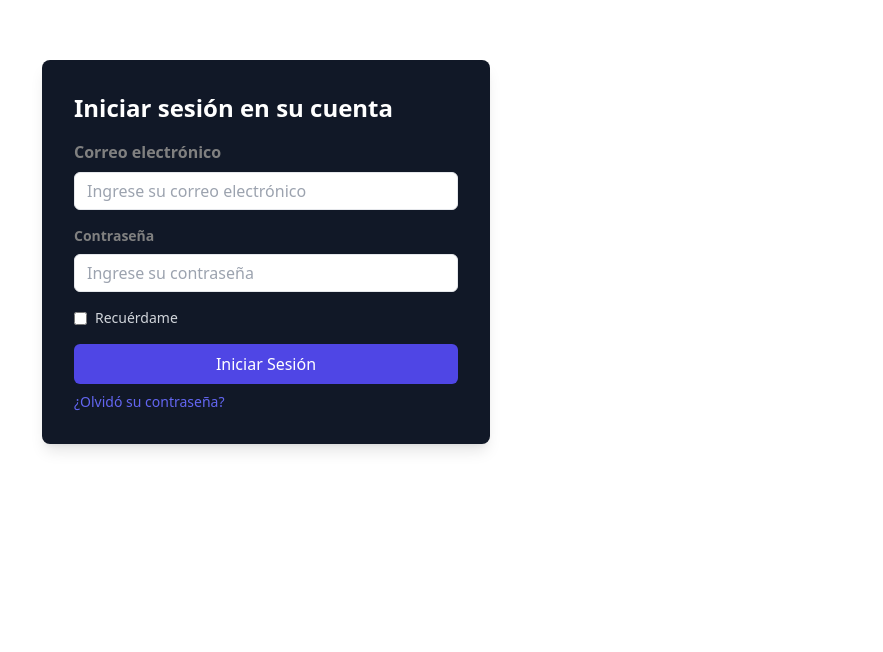
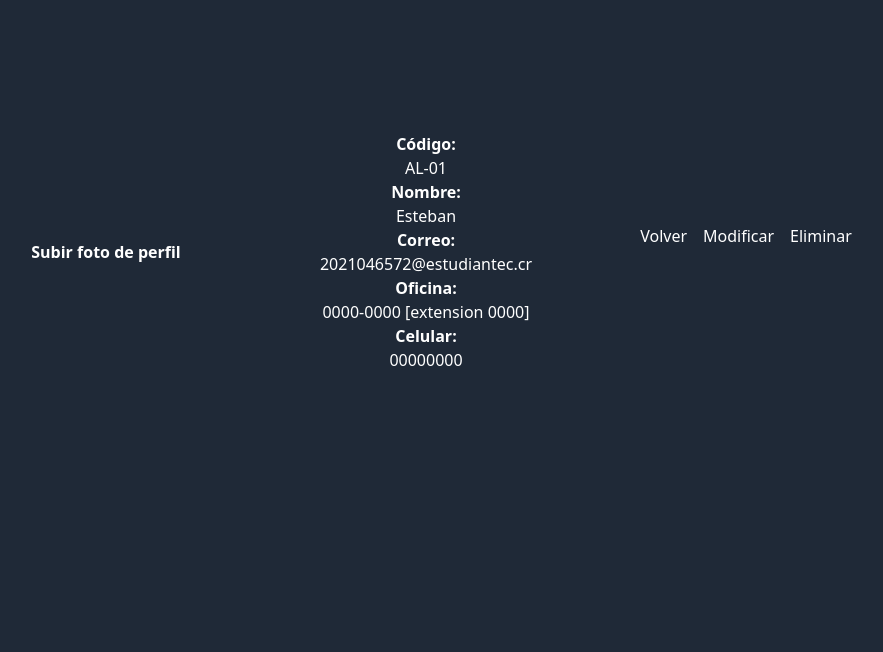
Before and after one commit to Willvillegas/Proyecto-DS-Equipo5, a React (Vite) app in the folder Client/: page /mostrar-profesor-sede in a window 1280 px wide. Shown: the part 148-800 px from the top of the page, without its empty margins (374-1257 px from the left). Built offline with nearby package versions, Linux system fonts and the light colour scheme; no server answers.

Commit message:
Nuevos componentes: button e input

```diff
--- a/Client/src/App.jsx
+++ b/Client/src/App.jsx
@@ -8,11 +8,13 @@ import AssistantMenu from "./Pages/AssistantMenu";
 import ScrollToTop from "./components/ScrollToTop";
 import EquipoGuiaAssistentPage from "./Pages/EquipoGuiaAssistentPage";
 import InfoProfesor from "./Pages/InfoProfesor";
+import MostrarProfesorSede from "./Pages/MostrarProfesorSede";
 
 
 function App() {
     return(
     <Router>
+         <MostrarProfesorSede/>
         <LoginPage />
         <ForgotPasswordPage />
         <ResetPasswordPage />
@@ -26,6 +28,7 @@ function App() {
                 <Route path="/assistant-menu" element={<AssistantMenu/>}/>
                 <Route path="equipo-guia-page" element={<EquipoGuiaAssistentPage/>}/>
                 <Route path="info-profesor" element={<InfoProfesor/>}/>
+                <Route path="mostrar-profesor-sede" element={<MostrarProfesorSede/>}/>
                 </Routes>
             </Router>
 
--- /dev/null
+++ b/Client/src/Pages/MostrarProfesorSede.jsx
@@ -0,0 +1,93 @@
+import React from 'react';
+
+// Componente para el rectángulo SVG
+function RectangleSVG() {
+  return (
+    <svg
+      xmlns="http://www.w3.org/2000/svg"
+      viewBox="0 0 626 660"
+      fill="none"
+      style={{ width: '100%', height: '100%' }}
+    >
+      <use href="#svg-599846249_1012" />
+    </svg>
+  );
+}
+
+// Componente para el grupo de elementos
+function Group() {
+  return (
+    <div className="flex justify-center items-center flex-col">
+      {/* Subir foto de perfil */}
+      <p className="font-bold text-white text-center">Subir foto de perfil</p>
+      {/* Aquí puedes agregar el botón para subir la foto */}
+    </div>
+  );
+}
+
+// Componente para la tabla
+function Table() {
+  return (
+    <div className="flex flex-col items-center">
+      {/* Código */}
+      <p className="font-bold text-white">Código:</p>
+      <p className="text-white">AL-01</p>
+      {/* Nombre */}
+      <p className="font-bold text-white">Nombre:</p>
+      <p className="text-white">Esteban</p>
+      {/* Correo */}
+      <p className="font-bold text-white">Correo:</p>
+      <p className="text-white">2021046572@estudiantec.cr</p>
+      {/* Oficina */}
+      <p className="font-bold text-white">Oficina:</p>
+      <p className="text-white">0000-0000 [extension 0000]</p>
+      {/* Celular */}
+      <p className="font-bold text-white">Celular:</p>
+      <p className="text-white">00000000</p>
+    </div>
+  );
+}
+
+// Componente para los botones
+function Buttons() {
+  return (
+    <div className="flex space-x-4">
+      {/* Botón de volver */}
+      <button className="text-white" onClick={() => console.log('Volver')}>
+        Volver
+      </button>
+      {/* Botón de modificar */}
+      <button className="text-white" onClick={() => console.log('Modificar')}>
+        Modificar
+      </button>
+      {/* Botón de eliminar */}
+      <button className="text-white" onClick={() => console.log('Eliminar')}>
+        Eliminar
+      </button>
+    </div>
+  );
+}
+
+// Componente principal de la página
+function MostrarProfesorSede() {
+  return (
+    <div className="min-h-screen bg-gray-800 flex justify-center items-center">
+      {/* Rectángulo SVG */}
+      <RectangleSVG />
+      {/* Grupo de elementos */}
+      <div className="max-w-md w-full inset-0 flex justify-center items-center">
+        <Group />
+      </div>
+      {/* Tabla */}
+      <div className="max-w-md w-full inset-0 flex justify-center items-center">
+        <Table />
+      </div>
+      {/* Botones */}
+      <div className="max-w-md w-full bottom-0 left-0 right-0 mb-8 flex justify-center">
+        <Buttons />
+      </div>
+    </div>
+  );
+}
+
+export default MostrarProfesorSede;
--- a/Client/src/components/NavBar.jsx
+++ b/Client/src/components/NavBar.jsx
@@ -26,6 +26,14 @@ const links = [
     href: "info-profesor",
 },
 
+
+
+{
+    name: "MostrarProfesorSede",
+    href: "info-profesor",
+},
+
+
 ];
 
 const NavBar = () => {
--- /dev/null
+++ b/Client/src/components/ui/Button.jsx
@@ -0,0 +1,17 @@
+
+export function Button(props) {
+    return (
+        <button
+            className="flex w-full justify-center
+            rounded-md bg-indigo-600 px-3 py-1.5 text-sm font-semibold leading-6
+            text-white shadow-sm hover:bg-indigo-500 focus-visible:outline
+            focus-visible:outline-2 focus-visible:outline-offset-2 focus-visible:outline-indigo-600"
+        {...props}
+
+
+    />
+    );
+
+}
+
+export default Button;
--- /dev/null
+++ b/Client/src/components/ui/Input.jsx
@@ -0,0 +1,17 @@
+import React from "react";
+
+
+
+export function Input(props ) {
+    return (
+        <input
+            className="block w-full rounded-md border-0 py-1.5
+            text-gray-900 shadow-sm ring-1 ring-inset ring-gray-300
+            placeholder:text-gray-400 focus:ring-2 focus:ring-inset
+            focus:ring-indigo-600 sm:text-sm sm:leading-6 px-3"
+            {...props}
+        />
+    );
+}
+
+export default Input;
--- /dev/null
+++ b/Client/src/components/ui/Label.jsx
@@ -0,0 +1,13 @@
+
+
+export function Label(props) {
+    return (
+        <label htmlFor={htmlFor(props)}
+        className="block text-sm font-medium leading-6 text-white"
+        {...props}
+        >
+        {props.children}
+      </label>
+    );
+}
+export default Label
```
Also changed, not shown: Client/src/components/ui/Input2.jsx (added).
